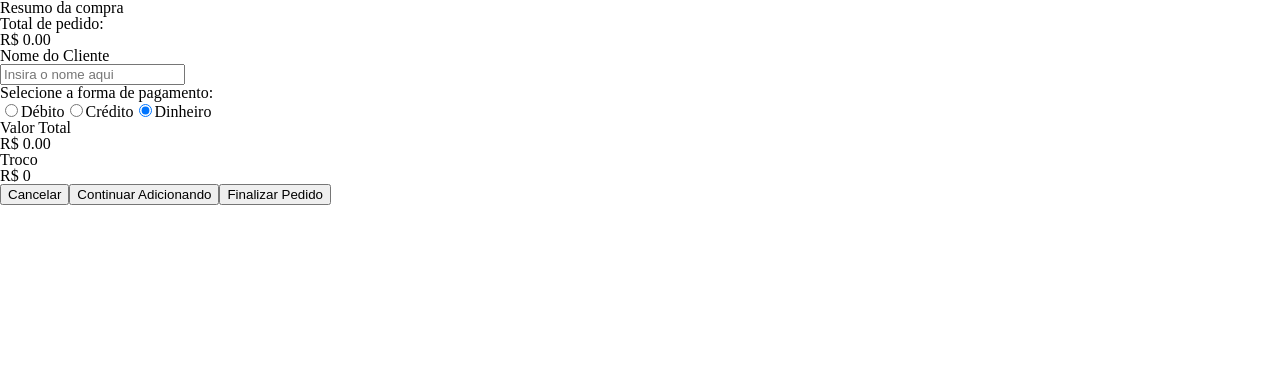
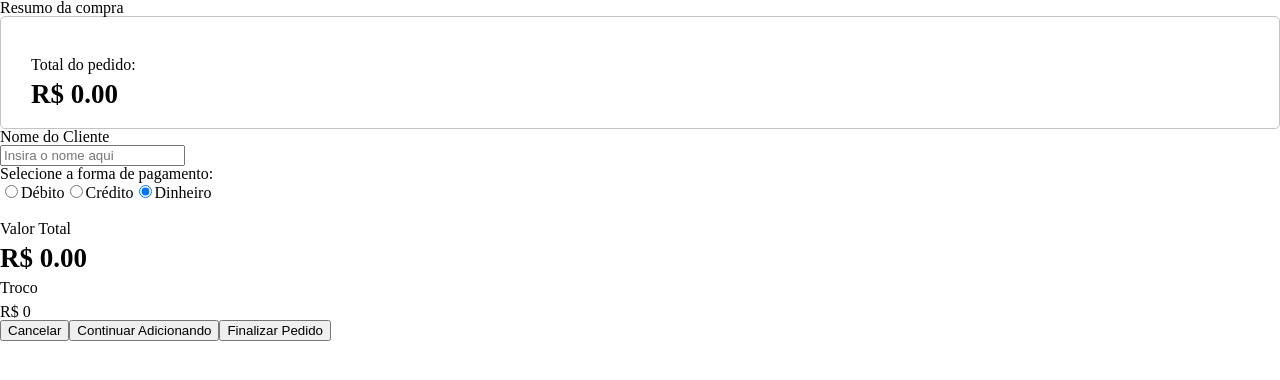
Before and after one commit to edmcorrea/Fast-Food-DevioBR, a React (Vite) app in the folder frontend/: page /order/details in a window 1280 px wide. Shown: the top 380 px of the page. Built offline with nearby package versions, Linux system fonts and the light colour scheme.

Commit message:
feat: frontend - implement the final styles on order page

```diff
--- a/frontend/src/app/components/CustomerDetails/index.jsx
+++ b/frontend/src/app/components/CustomerDetails/index.jsx
@@ -10,11 +10,11 @@ function CustomerDetails({statusOrder, router}) {
 
   const reqGetCustomers = async () => {
     let customers = [];
-    customers = await requestGetCustomers('/customer');
-    if(!customers.length) {
+    try {
+      customers = await requestGetCustomers('/customer');
+    } catch (error) {
       customers = customerMock;
     }
-
     const filteredByStatus = await customers.filter((customer) => (customer.status === statusOrder));
     setFilterCustomers(filteredByStatus);
   };
--- a/frontend/src/app/components/Products/Products.scss
+++ b/frontend/src/app/components/Products/Products.scss
@@ -66,6 +66,7 @@
         @include padraoProduct();
         background-color: green;
         opacity: 0.5;
+        cursor: not-allowed;
       }
 
       &-img {
--- /dev/null
+++ b/frontend/src/app/components/SummaryListComponent/SummaryListComponent.scss
@@ -0,0 +1,65 @@
+.summaryListComponent {
+  border: 1px solid rgb(196, 196, 196);
+  border-radius: 5px;
+  padding: 20px 30px;
+
+  &-productContainer {
+    border-bottom: 1px solid rgb(212, 212, 212);
+    display: flex;
+    justify-content: space-between;
+    align-items: center;
+  padding: 20px 0;
+
+
+    &-texts {
+      display: flex;
+      flex-direction: column;
+      gap: 5px;
+
+      &-name {
+        display: flex;
+        gap: 5px;
+
+        h6 {
+          font-weight: 600;
+        }
+      }
+
+      &-obs {
+        display: flex;
+        gap: 5px;
+
+        h6 {
+          color: rgb(158, 157, 157);
+          font-size: 13px;
+        }
+
+        p {
+          color: rgb(99, 99, 99);
+          font-size: 16px;
+
+        }
+      }
+    }
+
+    &-price {
+      font-size: 18px;
+      font-weight: 600;
+    }
+
+    &-btn {
+      padding: 14px 17px;
+      font-size: 17px;
+      cursor: pointer;
+      border-radius: 5px;
+      height: 30px;
+      display: flex;
+      align-items: center;
+      justify-content: center;
+      color: #ff6a28;
+      border: 1px solid #ff6a28;
+    }
+  }
+
+
+}
--- a/frontend/src/app/components/SummaryListComponent/index.jsx
+++ b/frontend/src/app/components/SummaryListComponent/index.jsx
@@ -3,6 +3,7 @@ import { useContext } from "react";
 import Context from "../../context/Context";
 import { PropTypes } from "prop-types";
 import TotalPrice from "../TotalPrice";
+import "./SummaryListComponent.scss"
 
 function SummaryListComponent({view}) {
   const { summaryList, setSummaryList } = useContext(Context);
@@ -13,25 +14,33 @@ function SummaryListComponent({view}) {
   };
 
   return (
-    <div>
+    <div className="summaryListComponent">
       {summaryList.map((product) => (
-        <div key={product.id}>
-          <p>{product.name}</p>
-          <p>{`${product.quantity}x`}</p>
-          {view === "summary" && product.observation && (
-            <>
-              <p>Observações:</p>
-              <p>{product.observation}</p>
-            </>
-          )}
-          <p>{`R$ ${product.price.toFixed(2)}`}</p>
+        <div key={product.id} className="summaryListComponent-productContainer">
+          <div className="summaryListComponent-productContainer-texts">
+            <div className="summaryListComponent-productContainer-texts-name">
+              <h6>{`${product.quantity}x`}</h6>
+              <h6>{product.name}</h6>
+
+            </div>
+              {view === "summary" && product.observation && (
+                <div className="summaryListComponent-productContainer-texts-obs">
+                  <h6>Observações:</h6>
+                  <p>{product.observation}</p>
+                </div>
+              )}
+          </div>
+
+          <p className="summaryListComponent-productContainer-price">{`R$ ${product.price.toFixed(2)}`}</p>
+
           {view === "summary" && (
             <>
               <button
-              type="button"
+                type="button"
+                className="summaryListComponent-productContainer-btn"
                 onClick={()=> removeOneSummaryList(product.id)}
               >
-                Remover
+                Remover Item
               </button>
             </>
           )}
--- /dev/null
+++ b/frontend/src/app/components/TotalPrice/TotalPrice.scss
@@ -0,0 +1,15 @@
+.totalPrice {
+  // border: 1px solid rgb(196, 196, 196);
+  // padding: 20px 30px;
+  padding-top: 20px;
+  display: flex;
+  flex-direction: column;
+  gap: 8px;
+  // align-items: ;
+
+  &-price {
+    font-size: 27px;
+    font-weight: bold;
+    // background-color: red;
+  }
+}
--- a/frontend/src/app/components/TotalPrice/index.jsx
+++ b/frontend/src/app/components/TotalPrice/index.jsx
@@ -2,17 +2,18 @@
 import { useContext } from "react";
 import Context from "../../context/Context";
 import { PropTypes } from "prop-types";
+import "./TotalPrice.scss"
 
 function TotalPrice({ view }) {
   const { summaryList } = useContext(Context);
 
   return (
-    <div>
+    <div className="totalPrice">
       {view === "pedido"
-        ? <h2>Total de pedido:</h2>
+        ? <h2 >Total do pedido:</h2>
         : <h2>Valor Total</h2>
       }
-      <h2>{`R$ ${summaryList.reduce((acc, product) => {
+      <h2 className="totalPrice-price">{`R$ ${summaryList.reduce((acc, product) => {
           acc += product.price*product.quantity;
           return acc;
         }, 0).toFixed(2)}`}
```
